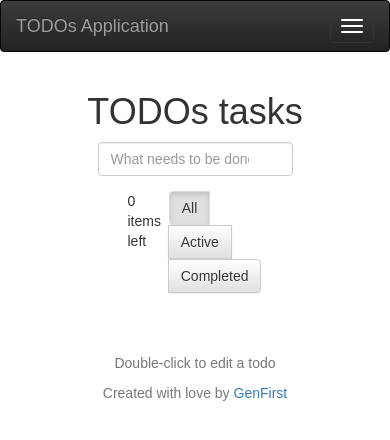
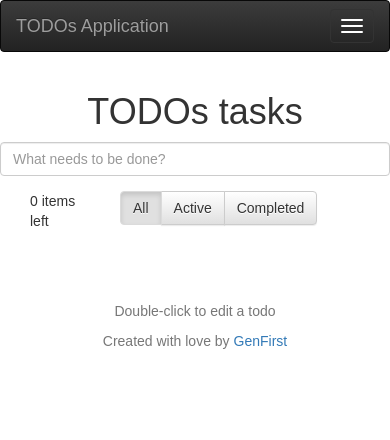
Before and after one commit to GenFirst/todo-react-app, a React (Create React App) app: page / in a window 390 px wide. Shown: the top 440 px of the page. Built offline with nearby package versions, Linux system fonts and the light colour scheme.

Commit message:
Improve responsivnes of application

```diff
--- a/src/App.js
+++ b/src/App.js
@@ -69,7 +69,7 @@ class App extends Component {
             </Col>
           </Row>
           <Row>
-            <Col xs={6} xsOffset={3}>
+            <Col xs={12} smOffset={3} sm={6}>
               <VisibleNewTodo />
 
               {newTodos}
--- a/src/components/todo.js
+++ b/src/components/todo.js
@@ -94,7 +94,7 @@ class Todo extends React.Component {
           <Col xs={1}>
             <Checkbox checked={this.state.isFinished} onChange={this.handleCheckboxChange}/>
           </Col>
-          <Col xs={10}>
+          <Col xs={9}>
             <label className="todo-label" onDoubleClick={() => this.changeToEditMode()}>{this.props.todo.value}</label>
           </Col>
           <Col xs={1}>
--- a/src/components/todo.list.footer.js
+++ b/src/components/todo.list.footer.js
@@ -8,7 +8,7 @@ class TodoListFooter extends React.Component {
 
   render () {
     return (
-      <Col xs={6} xsOffset={3}>
+      <Col xs={12} smOffset={3} sm={6}>
         <Col xs={3}><p>{this.props.todosLength} items left</p></Col>
         <Col xs={9}>
           <ButtonGroup>
```
